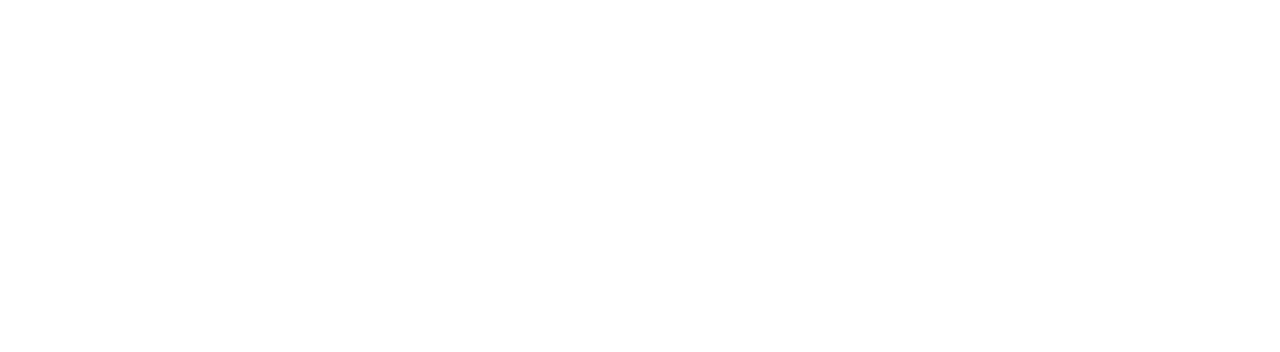
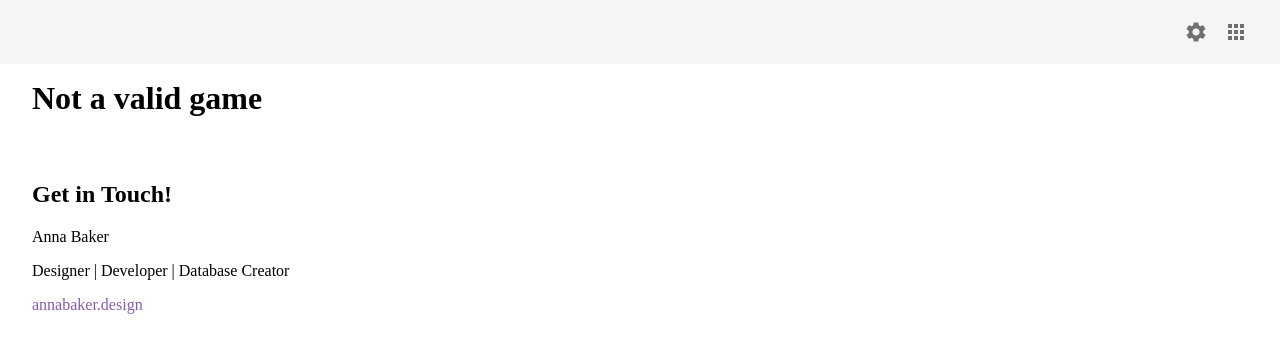
Before and after one commit to abaker93/drifloon_database, a React (Create React App) app in the folder client/: page /moves in a window 1280 px wide. Before the commit this address had no page. Shown: the top 352 px of the page. Built offline with nearby package versions, Linux system fonts and the light colour scheme.

Commit message:
oh cool... everything broke :(

```diff
--- a/client/src/App.js
+++ b/client/src/App.js
@@ -1,5 +1,9 @@
 import React, { lazy } from "react";
-import { BrowserRouter as Router, Routes, Route } from "react-router-dom";
+import {
+  BrowserRouter as Router,
+  Routes,
+  Route,
+} from "react-router-dom";
 
 import { StyledEngineProvider } from "@mui/material/styles";
 import { ThemeProvider } from "@mui/material/styles";
@@ -7,11 +11,12 @@
 import { theme } from "./theme";
 
 const Home = lazy(() => import("./routes/Home"));
+const Game = lazy(() => import("./routes/Game"));
 const Pokedex = lazy(() => import("./routes/Pokedex"));
 const Pokemon = lazy(() => import("./routes/Pokemon"));
 const Gradients = lazy(() => import("./routes/Gradients"));
 
-export default function App() {
+const App = () => {
   return (
     <>
       <StyledEngineProvider injectFirst>
@@ -21,8 +26,9 @@
               <Route path="/">
                 <Route index element={<Home />} />
                 <Route path="gradients" element={<Gradients />} />
-                <Route path="pokedex">
-                  <Route path=":pokedex">
+                <Route path=":game">
+                  <Route index element={<Game />} />
+                  <Route path="pokedex">
                     <Route index element={<Pokedex />} />
                     <Route path=":pokedexId">
                       <Route index element={<Pokemon />} />
@@ -39,6 +45,7 @@
   );
 }
 
+export default App
 
 
 
--- /dev/null
+++ b/client/src/routes/Game.js
@@ -0,0 +1,75 @@
+import React, { useState, useEffect } from "react";
+
+import { useParams } from "react-router-dom";
+import Box from "@mui/material/Box";
+import Container from "@mui/material/Container";
+
+import Header from "../components/Header";
+import Footer from "../components/Footer";
+
+const Game = () => {
+	const params = useParams();
+
+	let paramsDex;
+
+	const game = url => {
+		switch(url) {
+			case 'national':
+				paramsDex = 'national';
+				return 'National Pokédex';
+			case 'red-blue':
+				paramsDex = 'gen1';
+				return 'Red & Blue';
+			case 'yellow':
+				paramsDex = 'gen1';
+				return 'Yellow';
+			default:
+				paramsDex = 'national';
+				return 'Not a valid game';
+		}
+	}
+
+	// const [dex, setDex] = useState([])
+
+	// useEffect(() => {
+	// 	const getAPI = async () => {
+	// 		const fetchedNational = await fetch('/api/data', {
+	// 				method: 'GET',
+	// 				// credentials: 'same-origin',
+	// 		})
+	// 		const read = await fetchedNational.json()
+	// 		setDex(read.national)
+	// 	}
+
+	// 	getAPI()
+
+	// })
+
+	return (
+		<>
+			<Header />
+
+				<Container maxWidth="xl" sx={{ mt: 10 }}>
+					<Box>
+						<h1>{game(params.game)}</h1>
+					</Box>
+				</Container>
+
+				<Container maxWidth="xl" sx={{ mt: 4 }}>
+					<Box>
+						{/* {dex.map((pokemon, i) => (
+							<div key={i}>
+								<img style={{ width: '100px' }} src={pokemon.values.artwork} alt={`${pokemon.values.name}`} />
+								<p>{pokemon.values.national} | {pokemon.values.name}</p>
+								<p>{pokemon.values.type1} | {pokemon.values.type2}</p>
+							</div>
+						))} */}
+					</Box>
+				</Container>
+
+			<Footer />
+		</>
+	)
+}
+
+export default Game;
--- a/client/src/routes/Gradients.js
+++ b/client/src/routes/Gradients.js
@@ -0,0 +1,16 @@
+import React from "react";
+
+import Header from "../components/Header";
+import Footer from "../components/Footer";
+
+const Gradients = () => {
+	return (
+		<>
+			<Header />
+			Gradients Route
+			<Footer />
+		</>
+	)
+}
+
+export default Gradients;
--- a/client/src/routes/Home.js
+++ b/client/src/routes/Home.js
@@ -1,8 +1,8 @@
 import React from 'react';
 
-import Link from '@mui/material/Link';
 import Box from "@mui/material/Box";
 import Container from "@mui/material/Container";
+import Link from '@mui/material/Link';
 import Card from "@mui/material/Card";
 import CardContent from "@mui/material/CardContent";
 import { CardActionArea } from "@mui/material";
--- a/client/src/routes/Pokedex.js
+++ b/client/src/routes/Pokedex.js
@@ -0,0 +1,30 @@
+import React from "react";
+
+import Box from "@mui/material/Box";
+import Container from "@mui/material/Container";
+
+import Header from "../components/Header";
+import Footer from "../components/Footer";
+import { useParams } from "react-router-dom";
+
+const Pokedex = () => {
+	const params = useParams();
+
+	console.log(params)
+
+	return (
+		<>
+			<Header />
+
+			<Container maxWidth="xl" sx={{ mt: 10 }}>
+				<Box>
+					<h1>Pokedex</h1>
+				</Box>
+			</Container>
+
+			<Footer />
+		</>
+	)
+}
+
+export default Pokedex;
--- a/client/src/routes/Pokemon.js
+++ b/client/src/routes/Pokemon.js
@@ -0,0 +1,16 @@
+import React from "react";
+
+import Header from "../components/Header";
+import Footer from "../components/Footer";
+
+const Pokemon = () => {
+	return (
+		<>
+			<Header />
+			<p>Pokemon Route</p>
+			<Footer />
+		</>
+	)
+}
+
+export default Pokemon;
--- a/package.json
+++ b/package.json
@@ -14,6 +14,7 @@
     "@google/area120-tables": "^2.0.0",
     "dotenv": "^16.0.1",
     "express": "^4.18.1",
-    "googleapis": "^101.0.0"
+    "googleapis": "^101.0.0",
+    "limiter": "^2.1.0"
   }
 }
```
Also changed, not shown: 2 other files (tests, documents, lock files or other folders).
